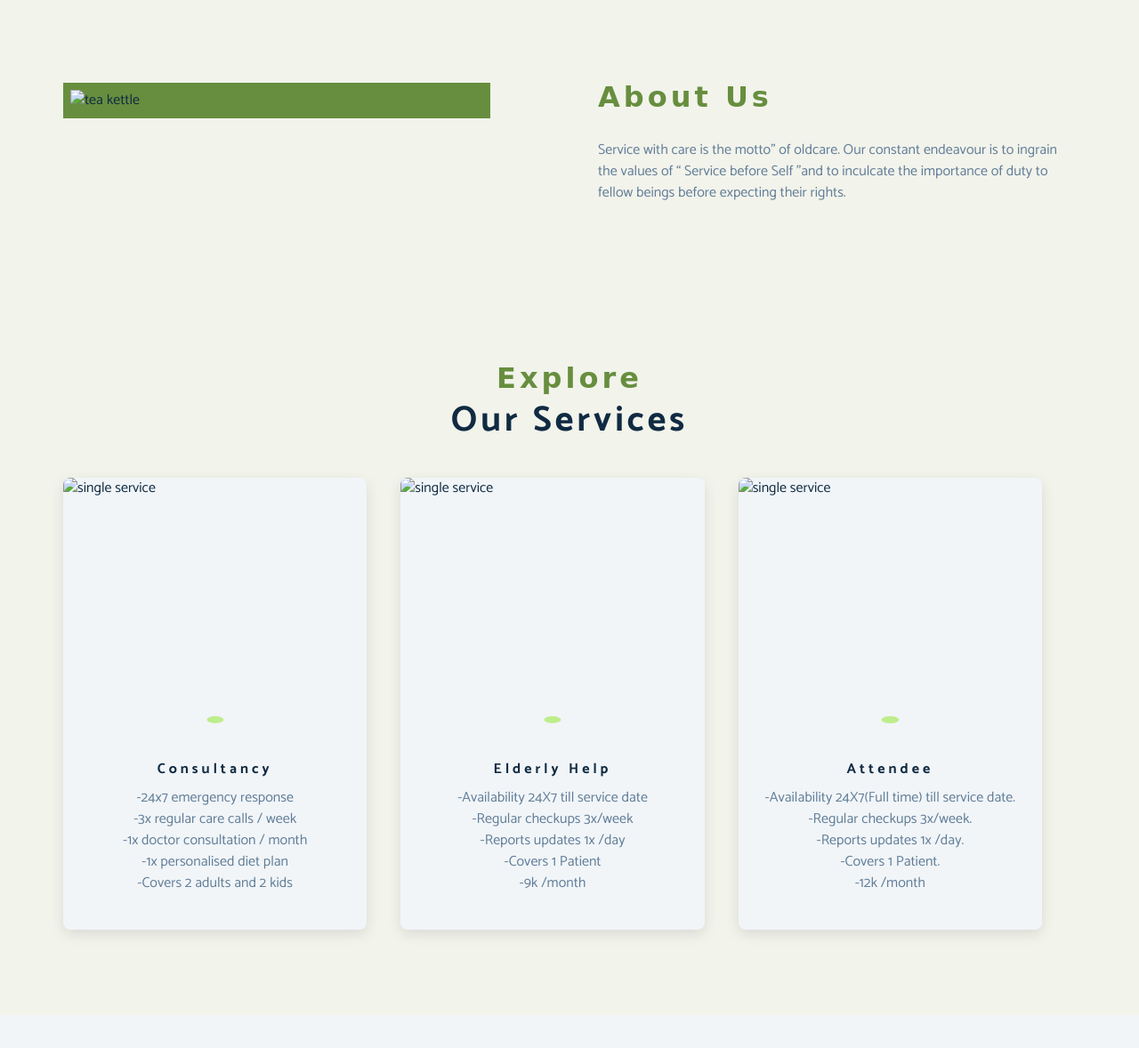
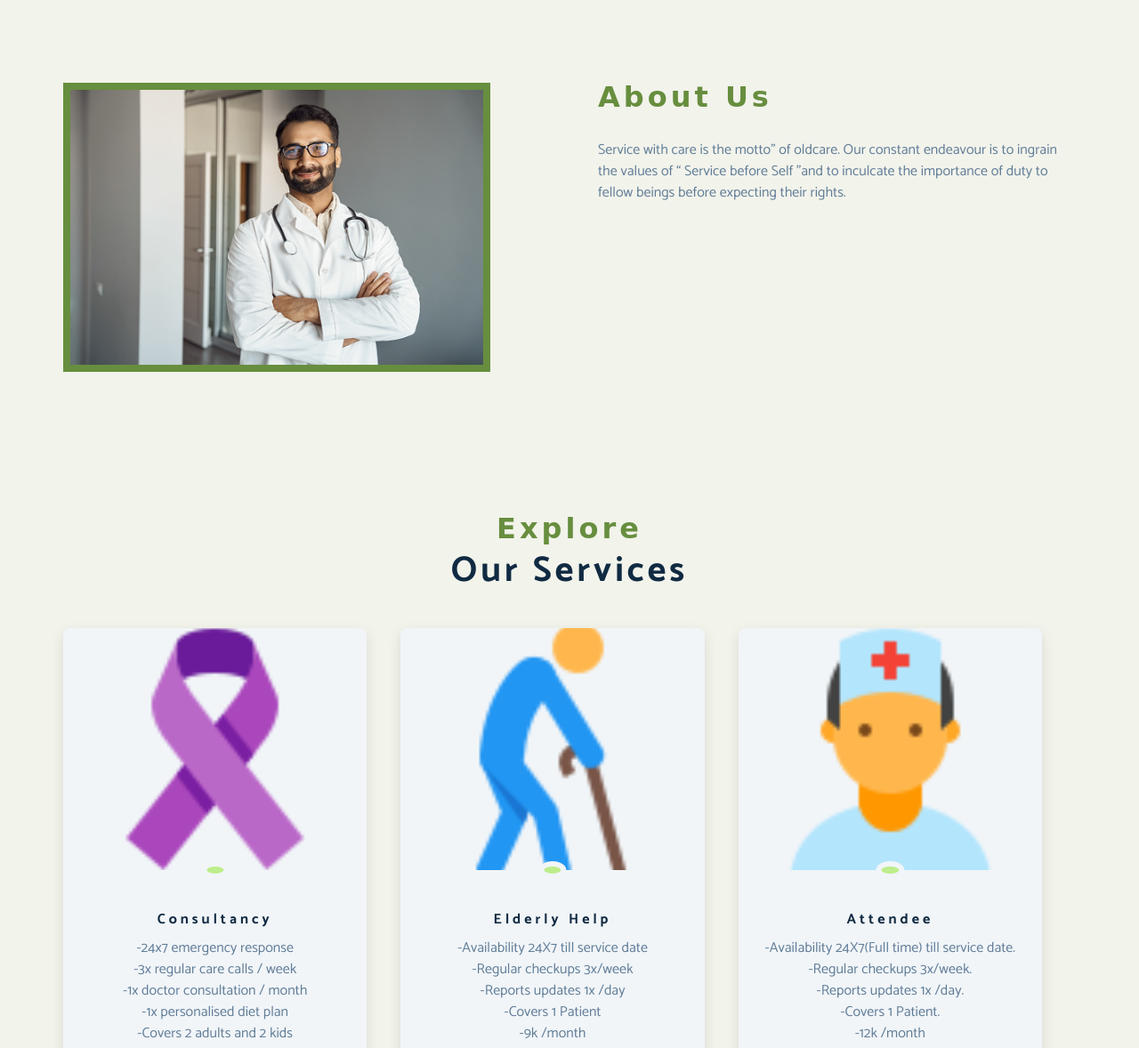
Before and after one commit to SarthakWork/old-care.github.io, a plain HTML site: page index.html in a window 1280 px wide. Shown: the part 995-2173 px from the top of the page at 89% size. Drawn offline with Linux system fonts and the light colour scheme; files that its build step writes are made by us from their sources; files whose address does not match are found by name; a web font is replaced by a local one.

Commit message:
Update index.html

```diff
--- a/index.html
+++ b/index.html
@@ -5,7 +5,7 @@
     <!-- font-awesome -->
     <link rel="stylesheet" href="https://cdnjs.cloudflare.com/ajax/libs/font-awesome/4.7.0/css/font-awesome.min.css">
     <!-- custom css -->
-    <link rel="stylesheet" href="./css/styles.css" />
+    <link rel="stylesheet" href="styles.css" />
     <link rel="preconnect" href="https://fonts.googleapis.com">
     <link rel="preconnect" href="https://fonts.gstatic.com" crossorigin>
     <link href="https://fonts.googleapis.com/css2?family=Fruktur&display=swap" rel="stylesheet">
@@ -99,7 +99,7 @@
         <article class="about-img">
           <div class="about-picture-container">
             <img
-              src="./images/img1.jpg"
+              src="img1.jpg"
               alt="tea kettle"
               class="about-picture"
             />
@@ -137,7 +137,7 @@
           <div class="service-img-container">
             <!-- img -->
             <img
-              src="./images/img3.png"
+              src="img3.png"
               class="service-img"
               alt="single service"
             />
@@ -165,7 +165,7 @@
           <div class="service-img-container">
             <!-- img -->
             <img
-              src="./images/elder.png"
+              src="elder.png"
               class="service-img"
               alt="single service"
             />
@@ -193,7 +193,7 @@
           <div class="service-img-container">
             <!-- img -->
             <img
-              src="./images/img2.png"
+              src="img2.png"
               class="service-img"
               alt="single service"
             />
```
